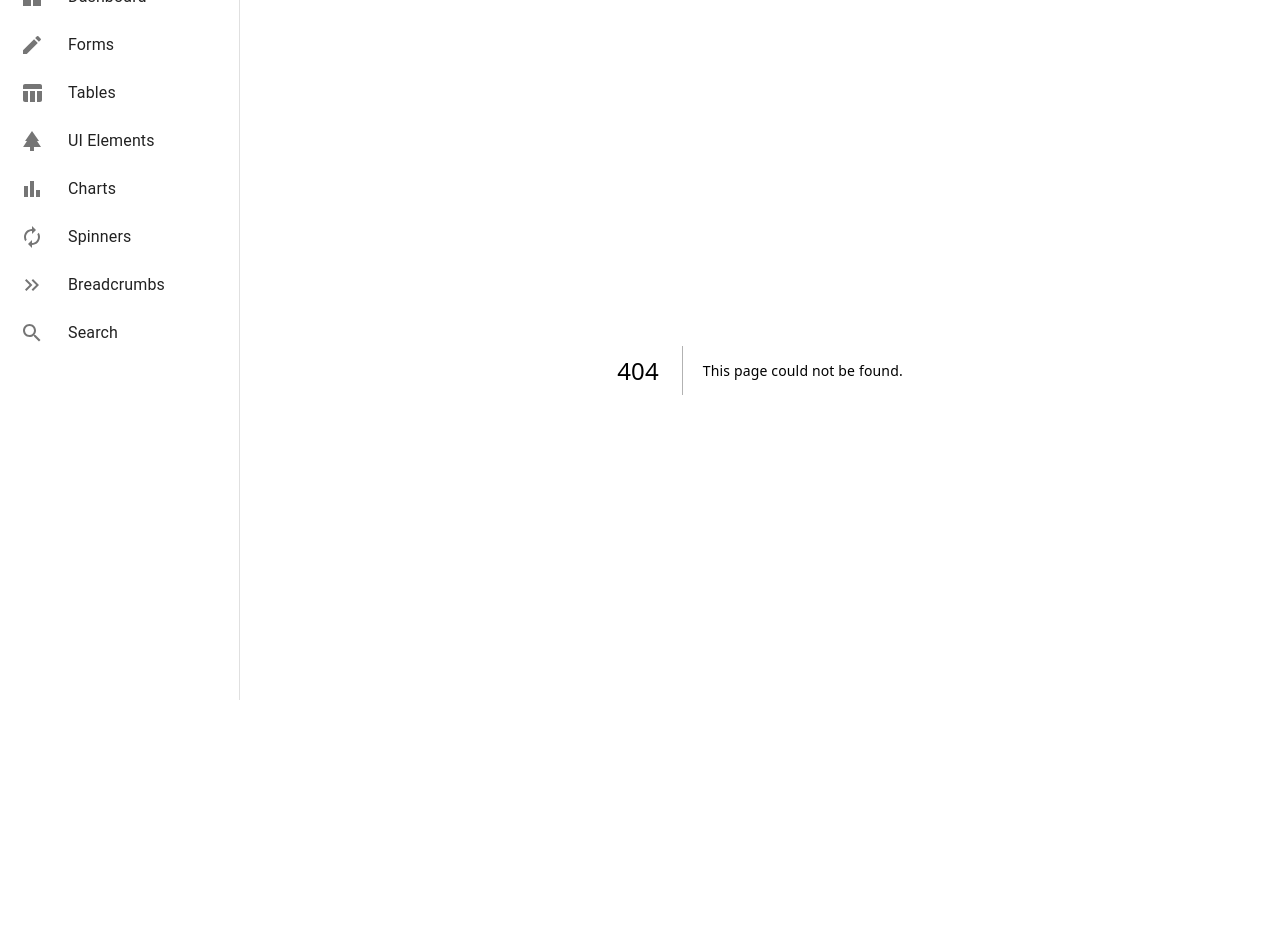
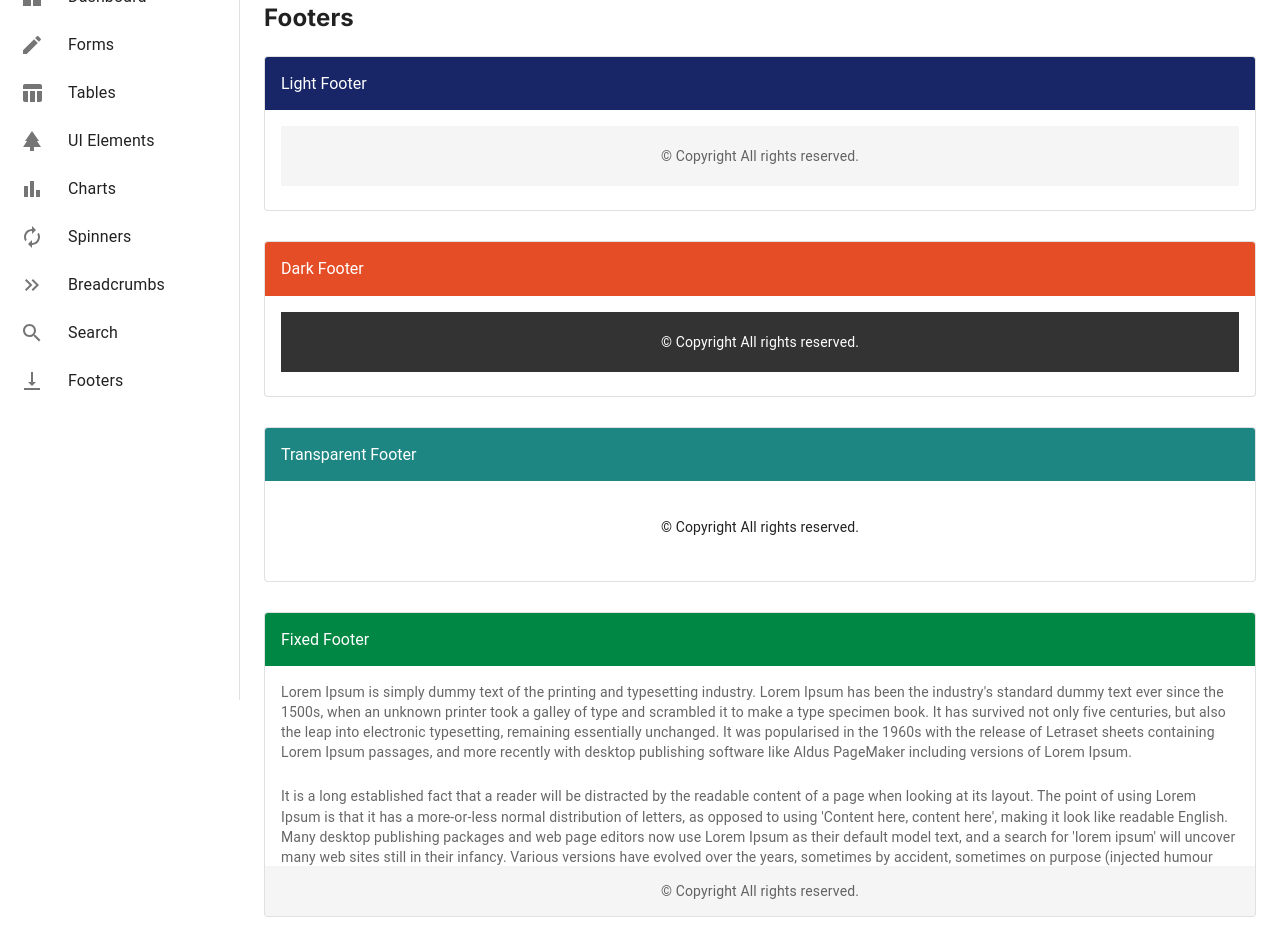
Before and after one commit to ravenanhq/admina, a Next.js app: page /footer in a window 1280 px wide. Before the commit this address had no page. Shown: the part 100-1041 px from the top of the page. Before the commit the page ends 894 px from the top, so only its background shows below. Built offline with nearby package versions, Linux system fonts and the light colour scheme.

Commit message:
[Task-19]Footer component has been implemented

```diff
--- /dev/null
+++ b/src/app/components/DarkFooterElement/DarkFooterElement.tsx
@@ -0,0 +1,32 @@
+import React from 'react';
+import { Card, CardContent, CardHeader, Box, Container, Typography } from '@mui/material';
+
+const DarkFooterElement = () => {
+    return (
+        <Card variant="outlined">
+            <CardHeader
+                title="Dark Footer"
+                sx={{ bgcolor: '#E44D26', color: 'white' }}
+                titleTypographyProps={{ fontSize: '16px' }}
+            />
+            <CardContent>
+                <Box
+                    component="footer"
+                    sx={{
+                        backgroundColor: '#333',
+                        color: '#fff',
+                        padding: '20px 0',
+                        marginTop: 'auto',
+                    }}
+                >
+                    <Container maxWidth="md">
+                        <Typography variant="body2" align="center">
+                            &copy; Copyright All rights reserved.
+                        </Typography>
+                    </Container>
+                </Box>
+            </CardContent>
+        </Card>
+    );
+};
+export default DarkFooterElement;
--- /dev/null
+++ b/src/app/components/FixedFooterElement/FixedFooterElement.tsx
@@ -0,0 +1,53 @@
+import React from 'react';
+import { Typography, Container, Box, Card, CardHeader, CardContent } from '@mui/material';
+
+const FixedFooterElement = () => {
+  return (
+    <Card variant="outlined">
+      <CardHeader
+        title="Fixed Footer"
+        sx={{ bgcolor: '#008744', color: 'white' }}
+        titleTypographyProps={{ fontSize: '16px' }}
+      />
+      <CardContent sx={{ height: '200px', overflowY: 'auto' }}>
+        <Box>
+          <Typography variant="body2" color="textSecondary" align="left">
+            Lorem Ipsum is simply dummy text of the printing and typesetting industry. Lorem Ipsum has been the industry's standard dummy text ever since the 1500s, when an unknown printer took a galley of type and scrambled it to make a type specimen book. It has survived not only five centuries, but also the leap into electronic typesetting, remaining essentially unchanged. It was popularised in the 1960s with the release of Letraset sheets containing Lorem Ipsum passages, and more recently with desktop publishing software like Aldus PageMaker including versions of Lorem Ipsum.
+          </Typography>
+          <br />
+          <Typography variant="body2" color="textSecondary" align="left">
+            It is a long established fact that a reader will be distracted by the readable content of a page when looking at its layout. The point of using Lorem Ipsum is that it has a more-or-less normal distribution of letters, as opposed to using 'Content here, content here', making it look like readable English. Many desktop publishing packages and web page editors now use Lorem Ipsum as their default model text, and a search for 'lorem ipsum' will uncover many web sites still in their infancy. Various versions have evolved over the years, sometimes by accident, sometimes on purpose (injected humour and the like).
+          </Typography>
+          <br />
+          <Typography variant="body2" color="textSecondary" align="left">
+            Contrary to popular belief, Lorem Ipsum is not simply random text. It has roots in a piece of classical Latin literature from 45 BC, making it over 2000 years old. Richard McClintock, a Latin professor at Hampden-Sydney College in Virginia, looked up one of the more obscure Latin words, consectetur, from a Lorem Ipsum passage, and going through the cites of the word in classical literature, discovered the undoubtable source. Lorem Ipsum comes from sections 1.10.32 and 1.10.33 of "de Finibus Bonorum et Malorum" (The Extremes of Good and Evil) by Cicero, written in 45 BC. This book is a treatise on the theory of ethics, very popular during the Renaissance. The first line of Lorem Ipsum, "Lorem ipsum dolor sit amet..", comes from a line in section 1.10.32.
+          </Typography>
+          <br />
+          <Typography variant="body2" color="textSecondary" align="left">
+            There are many variations of passages of Lorem Ipsum available, but the majority have suffered alteration in some form, by injected humour, or randomised words which don't look even slightly believable. If you are going to use a passage of Lorem Ipsum, you need to be sure there isn't anything embarrassing hidden in the middle of text. All the Lorem Ipsum generators on the Internet tend to repeat predefined chunks as necessary, making this the first true generator on the Internet. It uses a dictionary of over 200 Latin words, combined with a handful of model sentence structures, to generate Lorem Ipsum which looks reasonable. The generated Lorem Ipsum is therefore always free from repetition, injected humour, or non-characteristic words etc.
+          </Typography>
+
+        </Box>
+      </CardContent>
+      <Box
+        component="footer"
+        sx={{
+          backgroundColor: '#f5f5f5',
+          padding: '15px 8px',
+          bottom: 0,
+          position: "sticky",
+          width: '100%',
+          textAlign: 'center',
+        }}
+      >
+        <Container maxWidth="md">
+          <Typography variant="body2" color="textSecondary" align="center">
+            &copy; Copyright All rights reserved.
+          </Typography>
+        </Container>
+      </Box>
+    </Card>
+  );
+};
+
+export default FixedFooterElement;
--- a/src/app/components/Header/Header.tsx
+++ b/src/app/components/Header/Header.tsx
@@ -26,7 +26,7 @@ import SearchIcon from "@mui/icons-material/Search";
 import BarChartIcon from "@mui/icons-material/BarChart";
 import AutorenewIcon from "@mui/icons-material/Autorenew";
 import KeyboardDoubleArrowRightIcon from "@mui/icons-material/KeyboardDoubleArrowRight";
-
+import VerticalAlignBottomIcon from '@mui/icons-material/VerticalAlignBottom';
 interface AppBarProps extends MuiAppBarProps {
   open?: boolean;
 }
@@ -87,6 +87,7 @@ const Header: React.FC = () => {
     { label: "Spinners", route: "/loader" },
     { label: "Breadcrumbs", route: "/breadcrumbs" },
     { label: "Search", route: "/search" },
+    { label: "Footers", route: "/footer" },
   ];
   const list = () => (
     <Box
@@ -132,6 +133,7 @@ const Header: React.FC = () => {
                     ""
                   )}
                   {menuItem.label === "Search" ? <SearchIcon /> : ""}
+                  {menuItem.label === "Footers" ? <VerticalAlignBottomIcon /> : ""}
                 </ListItemIcon>
                 <ListItemText primary={menuItem.label} sx={{ ml: 2 }} />
               </ListItemButton>
--- /dev/null
+++ b/src/app/components/LightFooterElement/LightFooterElement.tsx
@@ -0,0 +1,32 @@
+import React from 'react';
+import { Card, CardContent, CardHeader, Box, Container, Typography } from '@mui/material';
+
+const LightFooterElement = () => {
+    return (
+        <Card variant="outlined">
+            <CardHeader
+                title="Light Footer"
+                sx={{ bgcolor: '#182667', color: 'white' }}
+                titleTypographyProps={{ fontSize: '16px' }}
+            />
+            <CardContent>
+                <Box
+                    component="footer"
+                    sx={{
+                        backgroundColor: '#f5f5f5',
+                        padding: '20px 0',
+                        marginTop: 'auto',
+                        textAlign: 'center',
+                    }}
+                >
+                    <Container maxWidth="md">
+                        <Typography variant="body2" color="textSecondary">
+                            &copy; Copyright All rights reserved.
+                        </Typography>
+                    </Container>
+                </Box>
+            </CardContent>
+        </Card>
+    );
+};
+export default LightFooterElement;
--- a/src/app/components/Sidebar/Sidebar.tsx
+++ b/src/app/components/Sidebar/Sidebar.tsx
@@ -20,6 +20,7 @@ import BarChartIcon from "@mui/icons-material/BarChart";
 import AutorenewIcon from "@mui/icons-material/Autorenew";
 import KeyboardDoubleArrowRightIcon from "@mui/icons-material/KeyboardDoubleArrowRight";
 import SearchIcon from "@mui/icons-material/Search";
+import VerticalAlignBottomIcon from '@mui/icons-material/VerticalAlignBottom';
 
 const drawerWidth = 240;
 
@@ -82,6 +83,7 @@ const Sidebar: React.FC = () => {
     { label: "Spinners", route: "/loader" },
     { label: "Breadcrumbs", route: "/breadcrumbs" },
     { label: "Search", route: "/search" },
+    { label: "Footers", route: "/footer" },
   ];
   const isMobile = useMediaQuery("(max-width:1023px)");
   const [hover, setHover] = React.useState(false);
@@ -170,6 +172,7 @@ const Sidebar: React.FC = () => {
                         ""
                       )}
                       {menuItem.label === "Search" ? <SearchIcon /> : ""}
+                      {menuItem.label === "Footers" ? <VerticalAlignBottomIcon /> : ""}
                     </ListItemIcon>
                     <ListItemText
                       primary={menuItem.label}
--- /dev/null
+++ b/src/app/components/TransparentFooterElement/TransparentFooterElement.tsx
@@ -0,0 +1,31 @@
+import React from 'react';
+import { Card, CardContent, CardHeader, Box, Container, Typography } from '@mui/material';
+
+const TransparentFooterElement = () => {
+    return (
+        <Card variant="outlined">
+            <CardHeader
+                title="Transparent Footer"
+                sx={{ bgcolor: '#1D8683', color: 'white' }}
+                titleTypographyProps={{ fontSize: '16px' }}
+            />
+            <CardContent>
+                <Box
+                    component="footer"
+                    sx={{
+                        backgroundColor: 'rgba(255, 255, 255, 0.7)',
+                        padding: '20px 0',
+                        marginTop: 'auto',
+                    }}
+                >
+                    <Container maxWidth="md">
+                        <Typography variant="body2" align="center">
+                            &copy; Copyright All rights reserved.
+                        </Typography>
+                    </Container>
+                </Box>
+            </CardContent>
+        </Card>
+    );
+};
+export default TransparentFooterElement;
--- /dev/null
+++ b/src/app/footer/page.tsx
@@ -0,0 +1,37 @@
+"use client";
+import React from "react";
+import { Grid } from "@mui/material";
+import LightFooterElement from "../components/LightFooterElement/LightFooterElement";
+import DarkFooterElement from "../components/DarkFooterElement/DarkFooterElement";
+import TransparentFooterElement from "../components/TransparentFooterElement/TransparentFooterElement";
+import FixedFooterElement from "../components/FixedFooterElement/FixedFooterElement";
+
+export default function Footer() {
+    return (
+        <>
+            <h2 style={{ paddingTop: 30 }}>Footers</h2>
+            <div style={{ paddingTop: 10 }}>
+                <Grid container spacing={3} style={{ paddingTop: 10 }}>
+                    <Grid item md={12} xs={12}>
+                        <LightFooterElement />
+                    </Grid>
+                </Grid>
+                <Grid container spacing={3} style={{ paddingTop: 30 }}>
+                    <Grid item md={12} xs={12}>
+                        <DarkFooterElement />
+                    </Grid>
+                </Grid>
+                <Grid container spacing={3} style={{ paddingTop: 30 }}>
+                    <Grid item md={12} xs={12}>
+                        <TransparentFooterElement />
+                    </Grid>
+                </Grid>
+                <Grid container spacing={3} style={{ paddingTop: 30 }}>
+                    <Grid item md={12} xs={12}>
+                        <FixedFooterElement />
+                    </Grid>
+                </Grid>
+            </div>
+        </>
+    );
+}
```
